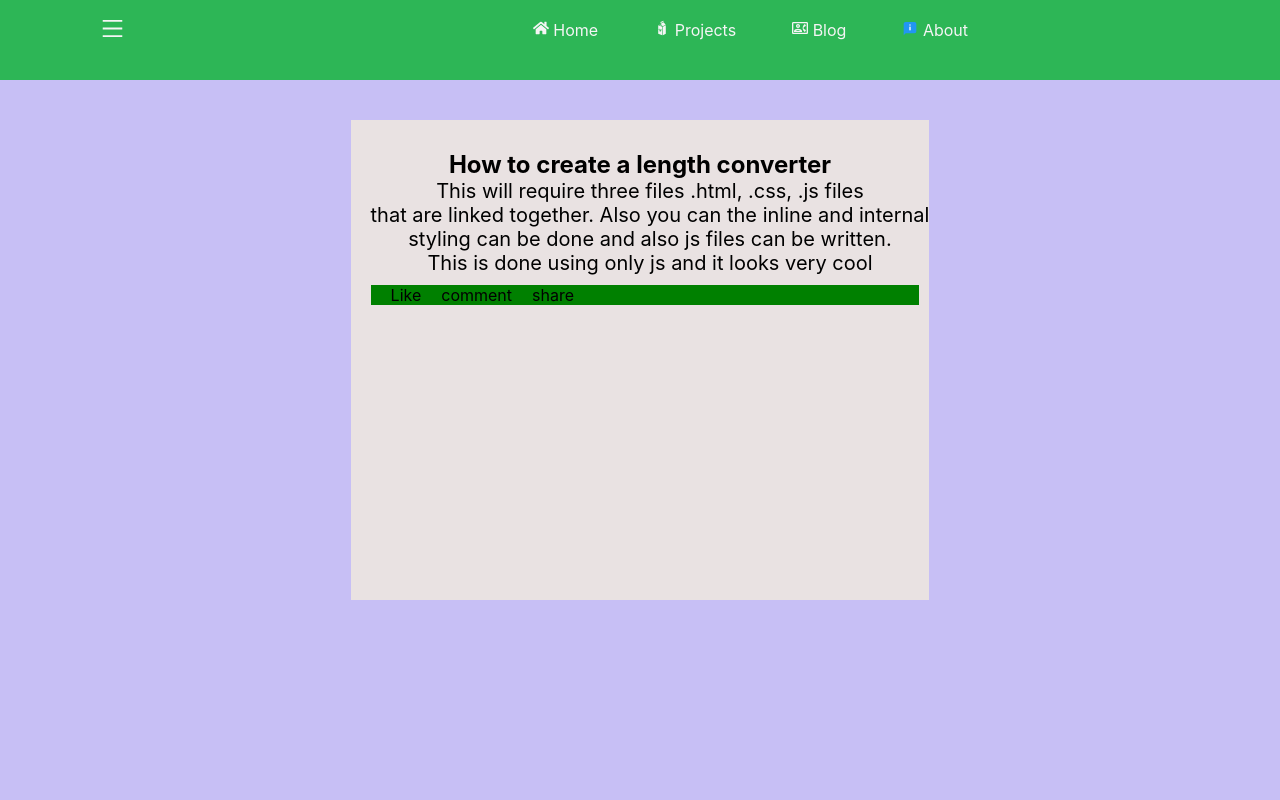
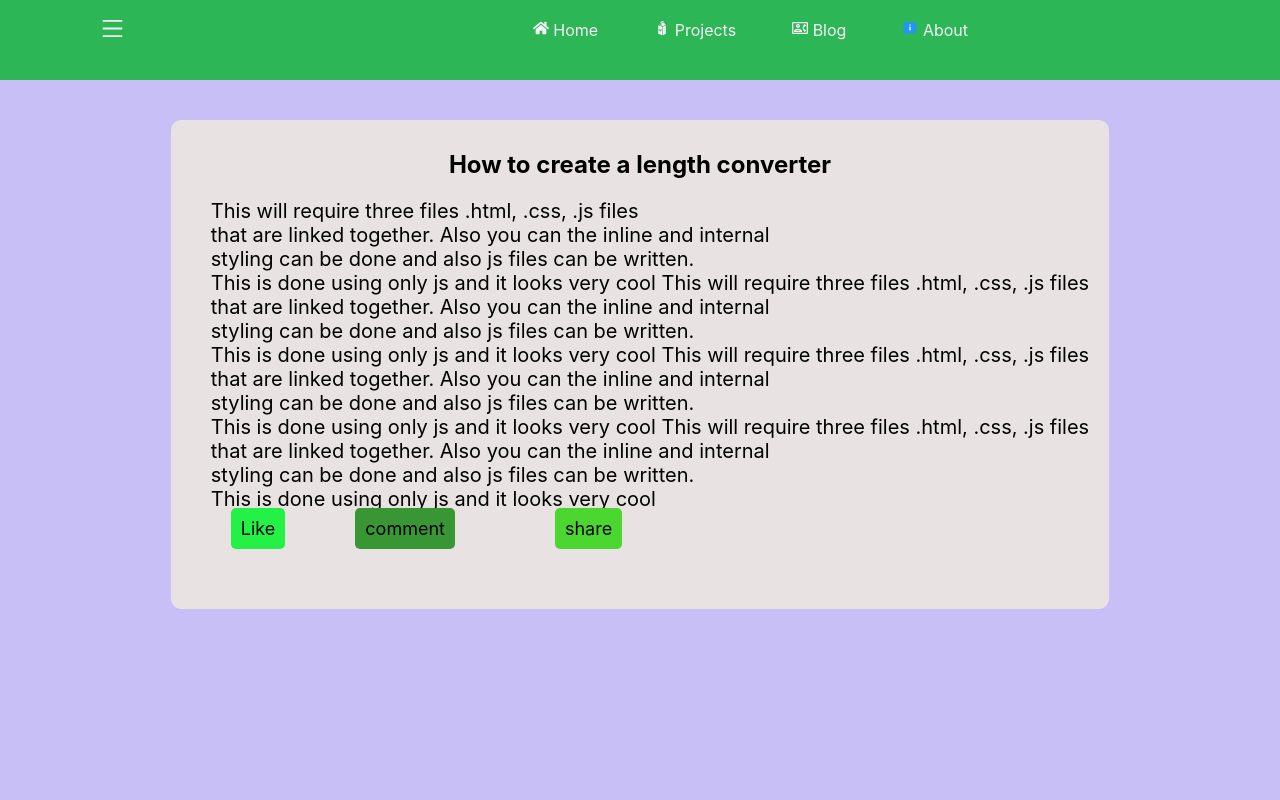
Before and after one commit to sirben181/my-app, a React (Create React App) app: page /blog in a window 1280 px wide. Shown: the top 800 px of the page. Built offline with nearby package versions, Linux system fonts and the light colour scheme.

Commit message:
blog design

```diff
--- a/src/pages/Blog.js
+++ b/src/pages/Blog.js
@@ -11,6 +11,18 @@ const Blog = () => {
           <div className="blog-body">
             <div className="blog-content">
               <p>This will require three files .html, .css, .js files <br />
+              that are linked together. Also you can the inline and internal <br />
+               styling can be done and also js files can be written. <br />
+               This is done using only js and it looks very cool
+               This will require three files .html, .css, .js files <br />
+              that are linked together. Also you can the inline and internal <br />
+               styling can be done and also js files can be written. <br />
+               This is done using only js and it looks very cool
+               This will require three files .html, .css, .js files <br />
+              that are linked together. Also you can the inline and internal <br />
+               styling can be done and also js files can be written. <br />
+               This is done using only js and it looks very cool
+               This will require three files .html, .css, .js files <br />
               that are linked together. Also you can the inline and internal <br />
                styling can be done and also js files can be written. <br />
                This is done using only js and it looks very cool</p>
--- a/src/pages/blog.css
+++ b/src/pages/blog.css
@@ -27,12 +27,16 @@
     min-height:60vh;
     margin:20px 0;
     padding:30px 0;
+    border-radius:10px;
 }
 .blog-body{
     display:flex;
     flex-direction:column;
-    justify-content:center;
-    text-align:center;
+    /* justify-content:center; */
+    align-content:center;
+    padding:20px;
+    min-height:50vh;
+    position:relative;
 
 }
 .blog-body div{
@@ -44,19 +48,42 @@
 .blog-footer{
     display:flex;
     text-align: center;
-    background:green;
+    justify-content:center;
+    /* background:green; */
     margin:10px;
+    /* padding:20px; */
+    position:absolute;
+    bottom:0px;
+
+}
+.blog-footer div{
+    margin:20px;
 
 }
 .like p{
     display:flex;
-    align-items: flex-start;
+    justify-content: flex-start;
+    background: rgb(36, 241, 70);
+    padding:10px;
+    margin-right:30px;
+    border-radius:5px;
+    font-size:18px;
 }
 .comment p{
     display:flex;
-    text-align:center;
+    justify-content:center;
+    background:rgb(56, 151, 52);
+    padding:10px;
+    margin-right:30px;
+    border-radius:5px;
+    font-size:18px;
 }
 .share p{
     display:flex;
-    text-align:flex-end;
+    justify-content:flex-end;
+    background: rgb(76, 214, 48);
+    padding:10px;
+    margin-left:30px;
+    border-radius:5px;
+    font-size:18px;
 }
```
